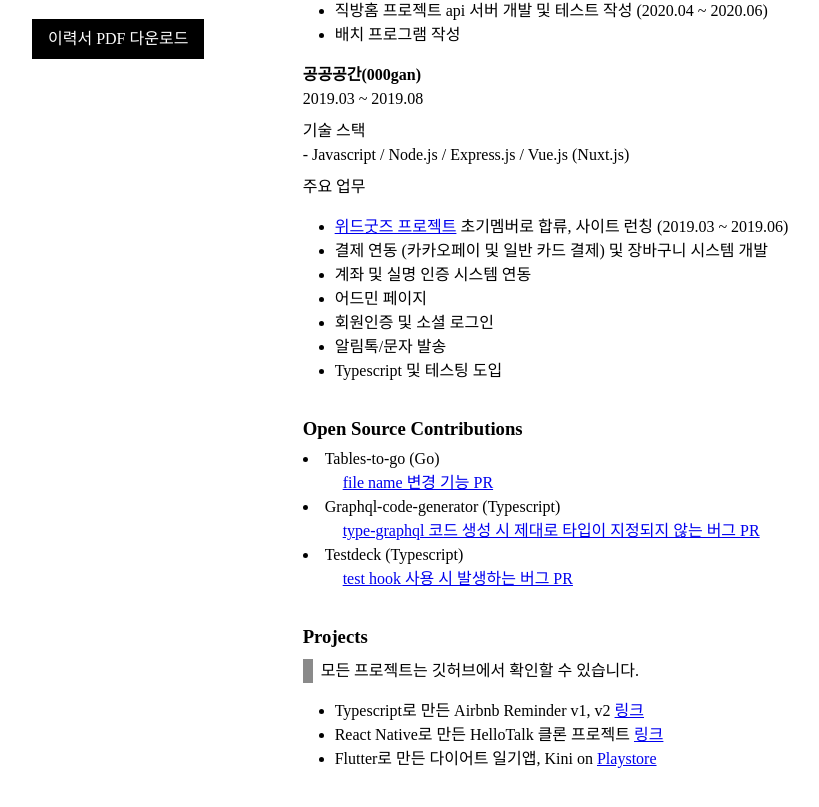
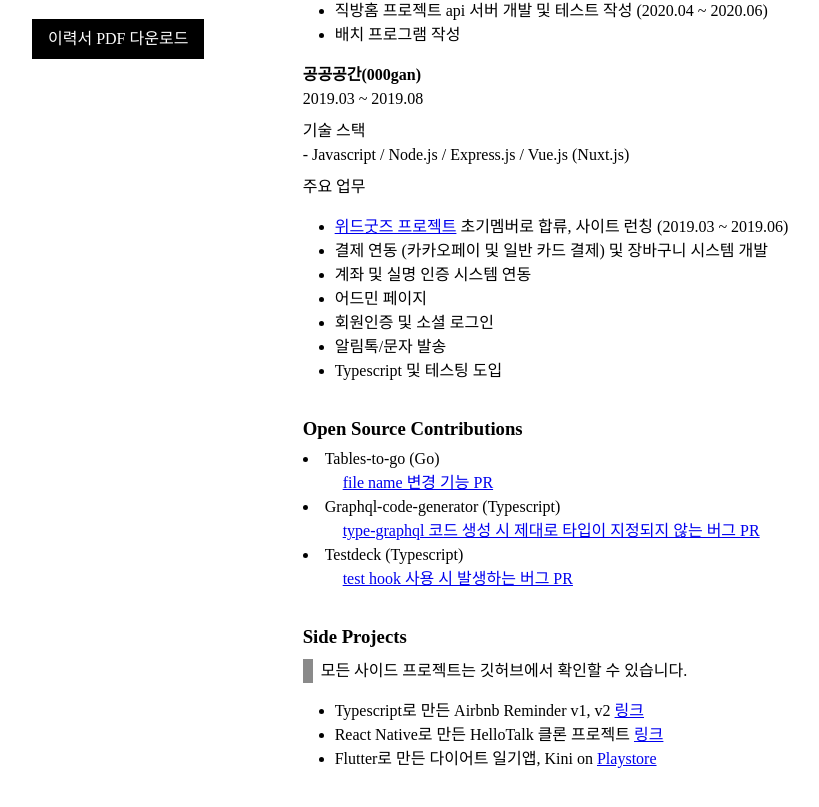
Before and after one commit to leejh3224/resume, a Vue app: page / in a window 1280 px wide. Shown: the part 647-1454 px from the top of the page, without its empty margins (202-1021 px from the left). Built offline with nearby package versions, Linux system fonts and the light colour scheme; a web font is replaced by a local one.

Commit message:
Update title

```diff
--- a/src/App.vue
+++ b/src/App.vue
@@ -97,8 +97,8 @@
           </li>
         </div>
         <div class="section-projects">
-          <h3>Projects</h3>
-          <p class="quote">모든 프로젝트는 깃허브에서 확인할 수 있습니다.</p>
+          <h3>Side Projects</h3>
+          <p class="quote">모든 사이드 프로젝트는 깃허브에서 확인할 수 있습니다.</p>
           <ul>
             <li>
               Typescript로 만든 Airbnb Reminder v1, v2 <a target="_blank" href="https://github.com/leejh3224/autobnb">링크</a>
```
